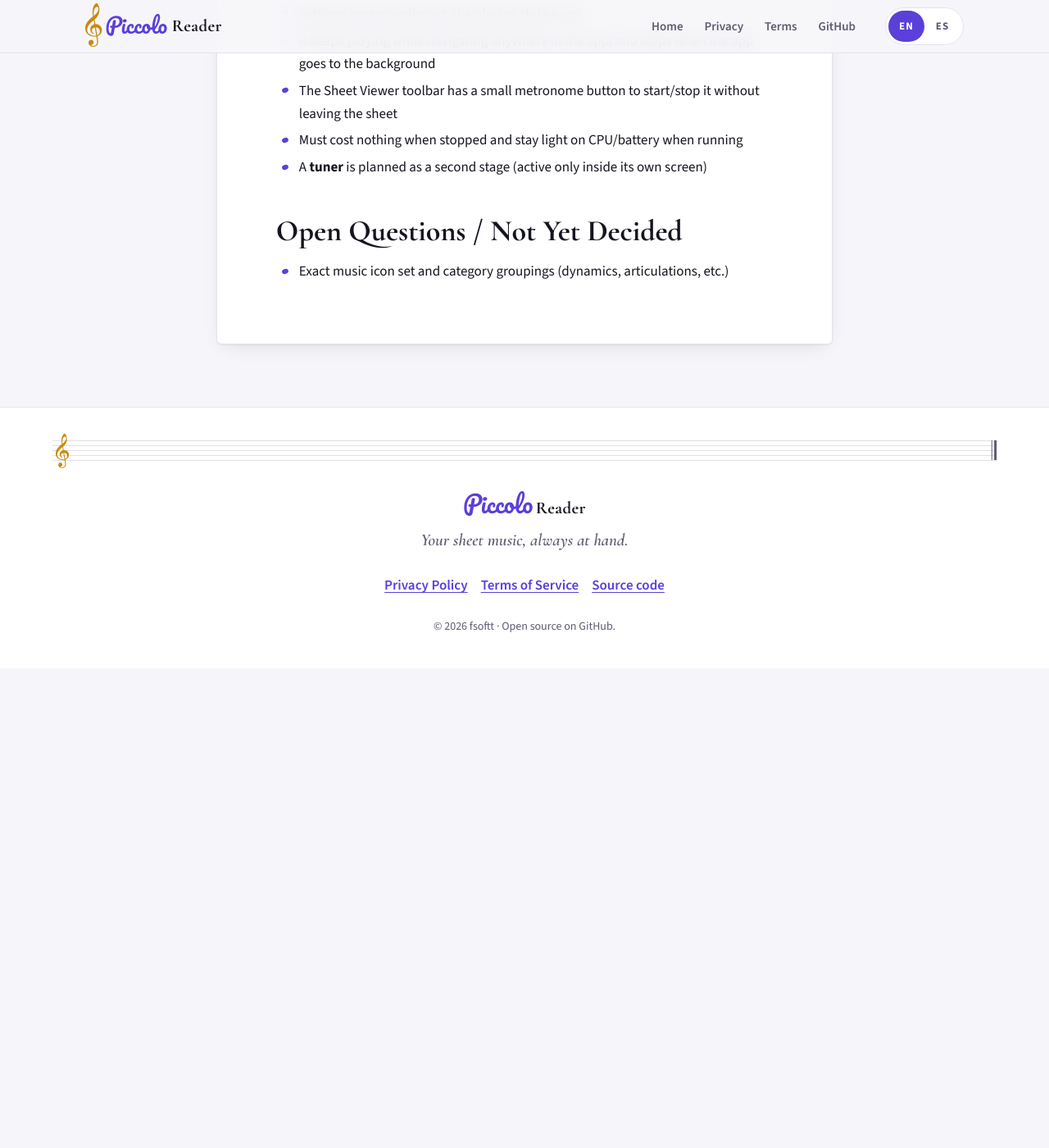
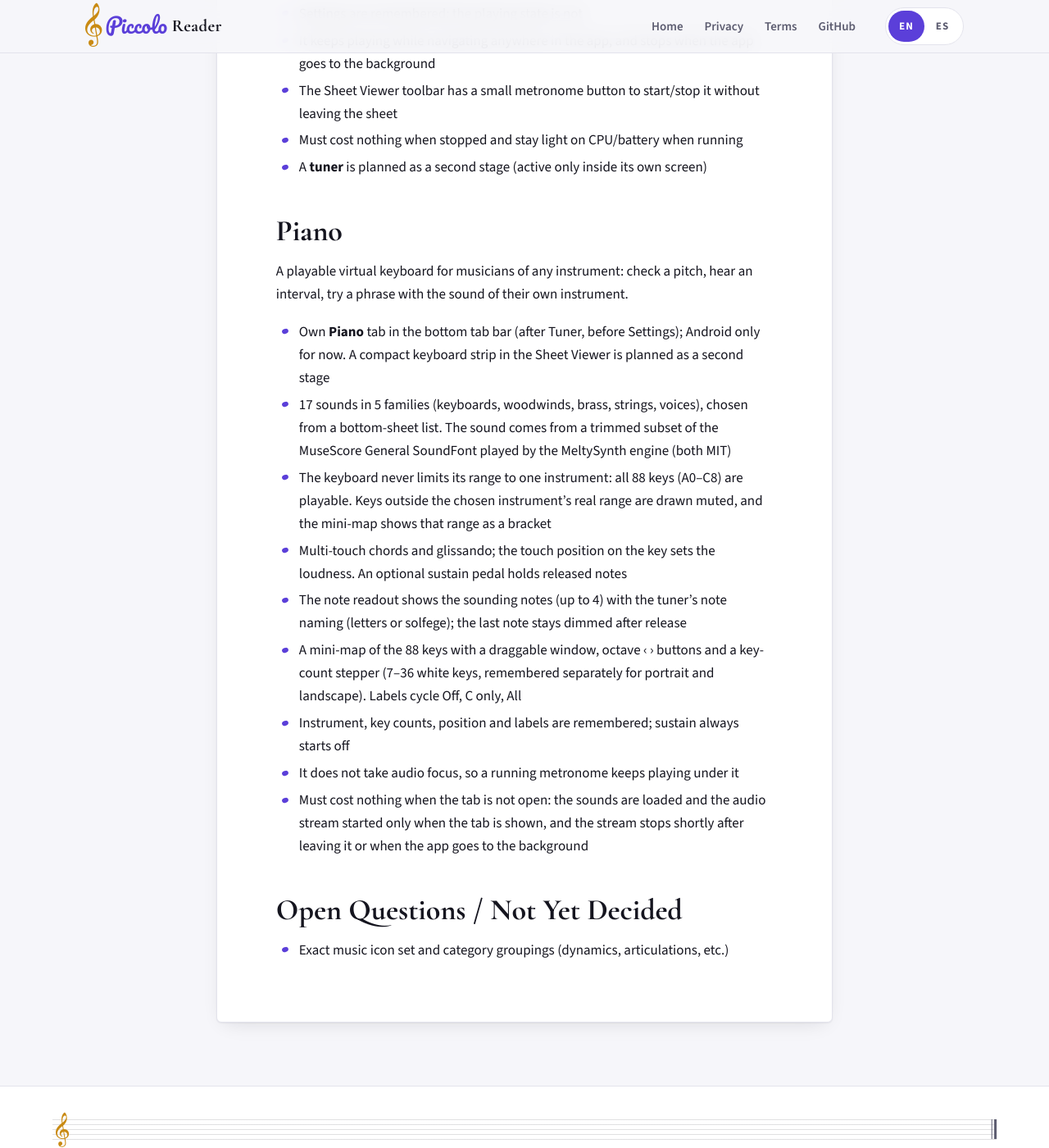
Before and after one commit to fsoftt/PiccoloReader, a Jekyll site: the page built from docs/requirements.md, in a window 1280 px wide and 1400 px high, scrolled down 3503 px. Shown: the whole window at 82% size. Built offline with Jekyll 4.4.1, drawn with Linux system fonts in a browser that asks for light colours; our own code applies the rules of GitHub Pages for plain Markdown files; before the commit the page ends 4318 px from its top, so only the background shows below that.

Commit message:
docs(requirements): describe the Piano tab

```diff
--- a/docs/requirements.md
+++ b/docs/requirements.md
@@ -110,5 +110,32 @@ A built-in metronome for practicing while reading.
 - A **tuner** is planned as a second stage (active only inside its own
   screen)
 
+## Piano
+A playable virtual keyboard for musicians of any instrument: check a pitch, hear
+an interval, try a phrase with the sound of their own instrument.
+
+- Own **Piano** tab in the bottom tab bar (after Tuner, before Settings); Android
+  only for now. A compact keyboard strip in the Sheet Viewer is planned as a
+  second stage
+- 17 sounds in 5 families (keyboards, woodwinds, brass, strings, voices),
+  chosen from a bottom-sheet list. The sound comes from a trimmed subset of the
+  MuseScore General SoundFont played by the MeltySynth engine (both MIT)
+- The keyboard never limits its range to one instrument: all 88 keys (A0–C8)
+  are playable. Keys outside the chosen instrument's real range are drawn
+  muted, and the mini-map shows that range as a bracket
+- Multi-touch chords and glissando; the touch position on the key sets the
+  loudness. An optional sustain pedal holds released notes
+- The note readout shows the sounding notes (up to 4) with the tuner's note
+  naming (letters or solfege); the last note stays dimmed after release
+- A mini-map of the 88 keys with a draggable window, octave ‹ › buttons and a
+  key-count stepper (7–36 white keys, remembered separately for portrait and
+  landscape). Labels cycle Off, C only, All
+- Instrument, key counts, position and labels are remembered; sustain always
+  starts off
+- It does not take audio focus, so a running metronome keeps playing under it
+- Must cost nothing when the tab is not open: the sounds are loaded and the
+  audio stream started only when the tab is shown, and the stream stops shortly
+  after leaving it or when the app goes to the background
+
 ## Open Questions / Not Yet Decided
 - Exact music icon set and category groupings (dynamics, articulations, etc.)
```
